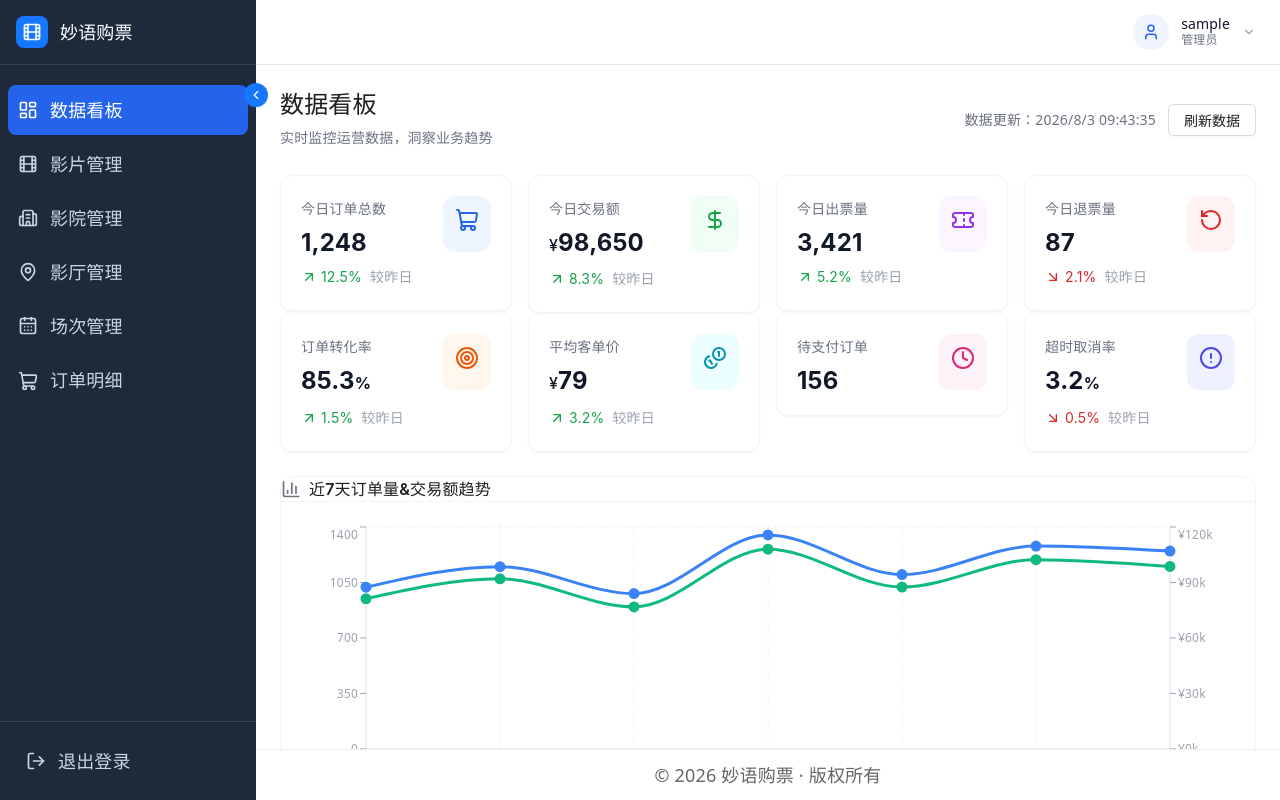
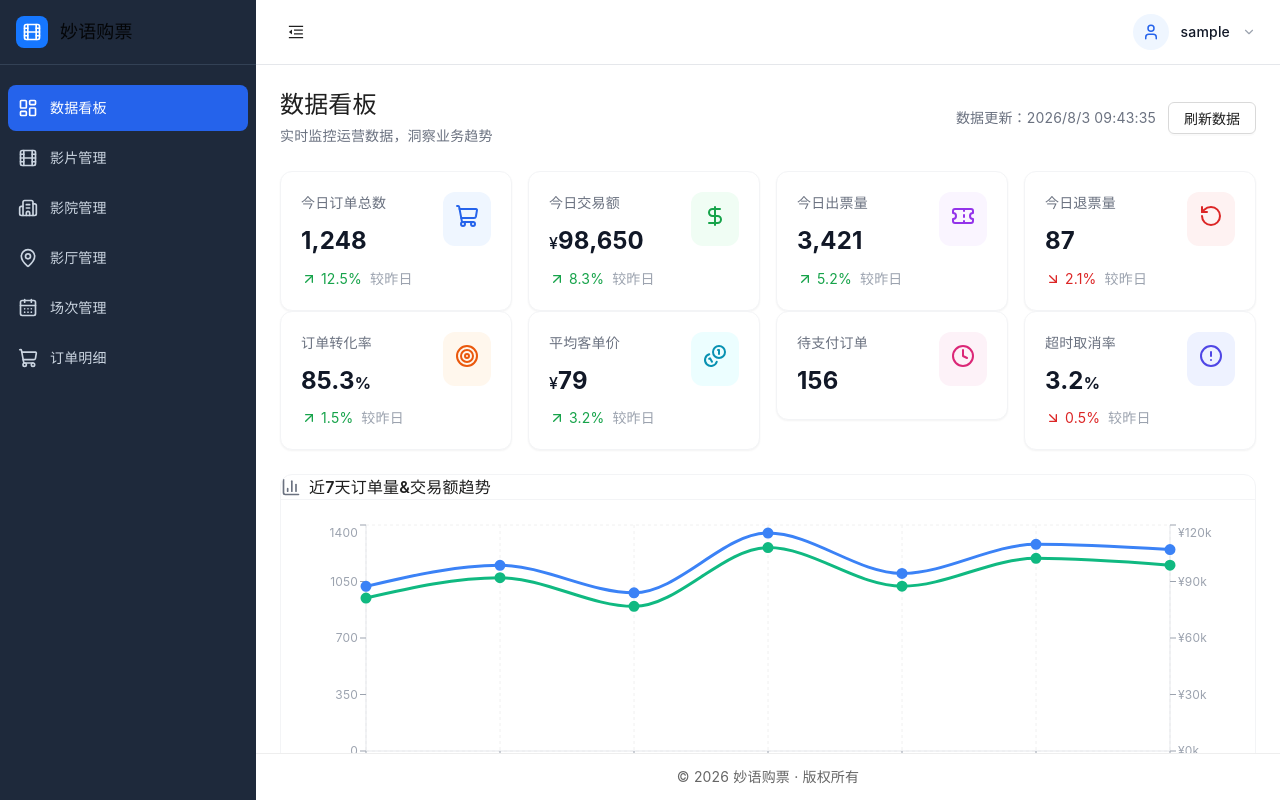
Before and after one commit to dherhf/miaoyu, a React (Vite) app in the folder web-admin-front/: page /dashboard in a window 1280 px wide. Built offline with nearby package versions, Linux system fonts and the light colour scheme; sample sign-in values are in the browser's storage.

Commit message:
refactor(web-admin-front): 重构布局组件，样式抽离为 CSS Module
Sidebar 改用 antd Layout.Sider，折叠按钮移至 Header，消息提示从 sonner 切换为 antd App.useApp()；内联样式统一提取为 CSS Module。

```diff
--- a/web-admin-front/src/App.tsx
+++ b/web-admin-front/src/App.tsx
@@ -1,9 +1,7 @@
-import React from 'react';
 import { RouterProvider, createBrowserRouter, Navigate } from 'react-router-dom';
-import { ConfigProvider } from 'antd';
+import { ConfigProvider, App as AntApp } from 'antd';
 import zhCN from 'antd/locale/zh_CN';
 import 'dayjs/locale/zh-cn';
-import { Toaster } from 'sonner';
 
 // 布局文件
 import { MainLayout } from './layouts';
@@ -20,9 +18,10 @@ import NotFound from './pages/NotFound';
 
 // 状态管理
 import { useAuthStore } from './features/auth';
+import React from "react";
 
 /** 路由鉴权守卫组件 */
-const AuthGuard: React.FC<{ children: React.ReactNode }> = ({ children }) => {
+function AuthGuard({ children }: { children: React.ReactNode }) {
   const { isLoggedIn } = useAuthStore();
 
   // 未登录直接跳登录页
@@ -30,7 +29,7 @@ const AuthGuard: React.FC<{ children: React.ReactNode }> = ({ children }) => {
     return <Navigate to="/login" replace />;
   }
   return <>{children}</>;
-};
+}
 
 // 全局路由配置
 const router = createBrowserRouter([
@@ -60,7 +59,7 @@ const router = createBrowserRouter([
   { path: '*', element: <NotFound /> },
 ]);
 
-const App: React.FC = () => {
+function App() {
   return (
     <React.StrictMode>
       {/* antd全局配置：中文、主色调 */}
@@ -72,19 +71,13 @@ const App: React.FC = () => {
             borderRadius: 6,
           }}}
       >
-        {/* 路由根入口 */}
-        <RouterProvider router={router} />
-
-        {/* 全局消息弹窗 */}
-        <Toaster
-          position="top-right"
-          richColors
-          closeButton
-          duration={3000}
-        />
+        <AntApp>
+          {/* 路由根入口 */}
+          <RouterProvider router={router} />
+        </AntApp>
       </ConfigProvider>
     </React.StrictMode>
   );
-};
+}
 
 export default App;
--- a/web-admin-front/src/layouts/Header.module.css
+++ b/web-admin-front/src/layouts/Header.module.css
@@ -10,6 +10,12 @@
   position: sticky;
   top: 0;
   z-index: 40;
+}
+
+.foldBtn {
+  font-size: 16px;
+  width: 48px;
+  height: 48px;
 }
 
 .right {
@@ -51,8 +57,3 @@
   font-weight: 500;
   color: #111827;
 }
-
-.userRole {
-  font-size: 12px;
-  color: #6b7280;
-}
--- a/web-admin-front/src/layouts/Header.tsx
+++ b/web-admin-front/src/layouts/Header.tsx
@@ -1,20 +1,25 @@
-import React from 'react';
 import { User, ChevronDown, LogOut } from 'lucide-react';
-import { Dropdown } from 'antd';
+import { Button, Dropdown, App } from 'antd';
+import { MenuFoldOutlined, MenuUnfoldOutlined } from '@ant-design/icons';
 import type { MenuProps } from 'antd';
-import { toast } from 'sonner';
 import { useNavigate } from 'react-router-dom';
 import { useAuthStore } from '../features/auth';
 import styles from './Header.module.css';
 
-const AdminHeader: React.FC = () => {
+export interface HeaderProps {
+  collapsed: boolean;
+  onToggle: () => void;
+}
+
+export function AdminHeader({ collapsed, onToggle }: HeaderProps) {
   const { currentUser, logout } = useAuthStore();
   const navigate = useNavigate();
+  const { message } = App.useApp();
 
   const handleLogout = () => {
     logout();
     navigate('/login');
-    toast.success('已退出登录');
+    void message.success('已退出登录');
   };
 
   const menuItems: MenuProps['items'] = [
@@ -29,7 +34,12 @@ const AdminHeader: React.FC = () => {
 
   return (
     <header className={styles.header}>
-      <div />
+      <Button
+        type="text"
+        icon={collapsed ? <MenuUnfoldOutlined /> : <MenuFoldOutlined />}
+        onClick={onToggle}
+        className={styles.foldBtn}
+      />
 
       <div className={styles.right}>
 
@@ -55,9 +65,6 @@ const AdminHeader: React.FC = () => {
               <div className={styles.userName}>
                 {currentUser?.realName || currentUser?.username || '管理员'}
               </div>
-              <div className={styles.userRole}>
-                管理员
-              </div>
             </div>
             <ChevronDown size={14} color="#9ca3af" />
           </div>
@@ -65,6 +72,4 @@ const AdminHeader: React.FC = () => {
       </div>
     </header>
   );
-};
-
-export default AdminHeader;
+}
--- /dev/null
+++ b/web-admin-front/src/layouts/MainLayout.module.css
@@ -0,0 +1,28 @@
+.container {
+  display: flex;
+  height: 100vh;
+  overflow: hidden;
+}
+
+.main {
+  flex: 1;
+  min-width: 0;
+  display: flex;
+  flex-direction: column;
+  overflow: hidden;
+}
+
+.content {
+  flex: 1;
+  overflow-y: auto;
+  padding: 24px;
+  min-height: 0;
+}
+
+.footer {
+  text-align: center;
+  padding: 12px 0;
+  color: #666;
+  flex-shrink: 0;
+  border-top: 1px solid #eee;
+}
--- a/web-admin-front/src/layouts/MainLayout.tsx
+++ b/web-admin-front/src/layouts/MainLayout.tsx
@@ -1,56 +1,32 @@
-import React, { useState } from 'react';
+import { useState } from 'react';
 import { Outlet } from 'react-router-dom';
-import Sidebar from './Sidebar';
-import Header from './Header';
+import { Sidebar } from './Sidebar';
+import { AdminHeader as Header } from './Header';
+import styles from './MainLayout.module.css';
 
-const MainLayout: React.FC = () => {
+export function MainLayout() {
   const [collapsed, setCollapsed] = useState(false);
 
   return (
-    <div style={{ display: 'flex', height: '100vh', overflow: 'hidden' }}>
+    <div className={styles.container}>
       {/* 侧边栏：flexShrink:0 固定宽度，折叠过渡由自身 transition 驱动 */}
-      <Sidebar collapsed={collapsed} onToggle={() => setCollapsed(!collapsed)} />
+      <Sidebar collapsed={collapsed} />
 
       {/* 右侧：flex:1 自动占满剩余宽度 */}
-      <div
-        style={{
-          flex: 1,
-          minWidth: 0,
-          display: 'flex',
-          flexDirection: 'column',
-          overflow: 'hidden',
-        }}
-      >
+      <div className={styles.main}>
         {/* 顶部栏 */}
-        <Header />
+        <Header collapsed={collapsed} onToggle={() => setCollapsed(!collapsed)} />
 
         {/* 内容区域：撑满剩余高度 + 独立滚动 */}
-        <main
-          style={{
-            flex: 1,
-            overflowY: 'auto',
-            padding: 24,
-            minHeight: 0,
-          }}
-        >
+        <main className={styles.content}>
           <Outlet />
         </main>
 
         {/* 页脚 */}
-        <footer
-          style={{
-            textAlign: 'center',
-            padding: '12px 0',
-            color: '#666',
-            flexShrink: 0,
-            borderTop: '1px solid #eee',
-          }}
-        >
+        <footer className={styles.footer}>
           © 2026 妙语购票 · 版权所有
         </footer>
       </div>
     </div>
   );
-};
-
-export default MainLayout;
+}
--- /dev/null
+++ b/web-admin-front/src/layouts/Sidebar.module.css
@@ -0,0 +1,109 @@
+.sider {
+  background: #1e293b !important;
+  height: 100vh;
+  flex-shrink: 0;
+}
+
+.sider :global(.ant-layout-sider-children) {
+  display: flex;
+  flex-direction: column;
+  height: 100%;
+}
+
+.logo {
+  height: 64px;
+  display: flex;
+  align-items: center;
+  border-bottom: 1px solid #334155;
+  padding: 0 16px;
+  gap: 12px;
+  flex-shrink: 0;
+}
+
+.sider:global(.ant-layout-sider-collapsed) .logo {
+  padding: 0 8px;
+}
+
+.logoIcon {
+  width: 32px;
+  height: 32px;
+  border-radius: 8px;
+  background: #1677ff;
+  flex-shrink: 0;
+  display: flex;
+  align-items: center;
+  justify-content: center;
+}
+
+.logoText {
+  font-weight: 700;
+  font-size: 18px;
+  white-space: nowrap;
+}
+
+.nav {
+  flex: 1;
+  overflow-y: auto;
+  margin-top: 16px;
+  padding: 0 8px;
+}
+
+.menuLink {
+  text-decoration: none;
+}
+
+.menuItem {
+  display: flex;
+  align-items: center;
+  gap: 12px;
+  padding: 12px 10px;
+  border-radius: 8px;
+  cursor: pointer;
+  margin-top: 4px;
+  background: transparent;
+  color: #cbd5e1;
+  transition: background 0.2s;
+}
+
+.menuItem.active {
+  background: #2563eb;
+  color: #fff;
+}
+
+.menuItem:not(.active):hover {
+  background: #334155;
+}
+
+.menuIcon {
+  flex-shrink: 0;
+}
+
+.menuText {
+  white-space: nowrap;
+}
+
+.footer {
+  padding: 16px;
+  border-top: 1px solid #334155;
+  flex-shrink: 0;
+}
+
+.logoutBtn {
+  display: flex;
+  align-items: center;
+  gap: 12px;
+  padding: 10px;
+  border-radius: 8px;
+  cursor: pointer;
+  color: #cbd5e1;
+  justify-content: flex-start;
+  transition: background 0.2s;
+}
+
+.sider:global(.ant-layout-sider-collapsed) .logoutBtn {
+  justify-content: center;
+}
+
+.logoutBtn:hover {
+  background: #334155;
+}
--- a/web-admin-front/src/layouts/Sidebar.tsx
+++ b/web-admin-front/src/layouts/Sidebar.tsx
@@ -1,6 +1,5 @@
-import React from 'react';
 import { Link, useLocation } from 'react-router-dom';
-import { Button } from 'antd';
+import { Layout } from 'antd';
 import {
   LayoutDashboard,
   Film,
@@ -8,17 +7,12 @@ import {
   MapPin,
   CalendarDays,
   ShoppingCart,
-  ChevronLeft,
-  ChevronRight,
-  LogOut,
 } from 'lucide-react';
-import { toast } from 'sonner';
-import { useNavigate } from 'react-router-dom';
-import { useAuthStore } from '../features/auth';
+import styles from './Sidebar.module.css';
+const { Sider } = Layout;
 
 export interface SidebarProps {
   collapsed: boolean;
-  onToggle: () => void;
 }
 
 const menuItems = [
@@ -30,167 +24,52 @@ const menuItems = [
   { path: '/orders', label: '订单明细', icon: ShoppingCart },
 ];
 
-const Sidebar: React.FC<SidebarProps> = ({ collapsed, onToggle }) => {
+export function Sidebar({ collapsed }: SidebarProps) {
   const location = useLocation();
-  const navigate = useNavigate();
-  const { logout } = useAuthStore();
-
-  const handleLogout = () => {
-    logout();
-    navigate('/login');
-    toast.success('已退出登录');
-  };
 
   const activePath = location.pathname === '/' ? '/dashboard' : location.pathname;
 
-  const siderWidth = collapsed ? 64 : 256;
-
   return (
-    <aside
-      style={{
-        width: siderWidth,
-        minWidth: siderWidth,
-        maxWidth: siderWidth,
-        height: '100vh',
-        background: '#1e293b',
-        transition: 'width 0.3s ease, min-width 0.3s ease, max-width 0.3s ease',
-        color: '#fff',
-        display: 'flex',
-        flexDirection: 'column',
-        position: 'relative',
-        flexShrink: 0,
-      }}
+    <Sider
+      trigger={null}
+      collapsible
+      collapsed={collapsed}
+      width={256}
+      collapsedWidth={64}
+      theme="dark"
+      className={styles.sider}
     >
       {/* Logo区域 */}
-      <div
-        style={{
-          height: 64,
-          display: 'flex',
-          alignItems: 'center',
-          borderBottom: '1px solid #334155',
-          padding: collapsed ? '0 8px' : '0 16px',
-          gap: 12,
-          flexShrink: 0,
-        }}
-      >
-        <div
-          style={{
-            width: 32,
-            height: 32,
-            borderRadius: 8,
-            background: '#1677ff',
-            flexShrink: 0,
-            display: 'flex',
-            alignItems: 'center',
-            justifyContent: 'center',
-          }}
-        >
+      <div className={styles.logo}>
+        <div className={styles.logoIcon}>
           <Film size={20} color="#fff" />
         </div>
         {!collapsed && (
-          <span style={{ fontWeight: 700, fontSize: 18, whiteSpace: 'nowrap' }}>
-            妙语购票
-          </span>
+          <span className={styles.logoText}>妙语购票</span>
         )}
       </div>
 
-      {/* 折叠按钮 */}
-      <div
-        style={{
-          position: 'absolute',
-          right: 0,
-          top: 80,
-          transform: 'translate(50%, 0)',
-          zIndex: 10,
-        }}
-      >
-        <Button
-          shape="circle"
-          size="small"
-          type="primary"
-          onClick={onToggle}
-          icon={collapsed ? <ChevronRight size={14} /> : <ChevronLeft size={14} />}
-        />
-      </div>
-
       {/* 菜单列表 */}
-      <nav
-        style={{
-          flex: 1,
-          overflowY: 'auto',
-          marginTop: 16,
-          padding: '0 8px',
-        }}
-      >
+      <nav className={styles.nav}>
         {menuItems.map((item) => {
           const Icon = item.icon;
           const isActive = activePath === item.path;
+          const itemClass = isActive
+            ? `${styles.menuItem} ${styles.active}`
+            : styles.menuItem;
           return (
-            <Link key={item.path} to={item.path} style={{ textDecoration: 'none' }}>
+            <Link key={item.path} to={item.path} className={styles.menuLink}>
               <div
-                style={{
-                  display: 'flex',
-                  alignItems: 'center',
-                  gap: 12,
-                  padding: '12px 10px',
-                  borderRadius: 8,
-                  cursor: 'pointer',
-                  marginTop: 4,
-                  background: isActive ? '#2563eb' : 'transparent',
-                  color: isActive ? '#fff' : '#cbd5e1',
-                  transition: 'background 0.2s',
-                }}
-                onMouseEnter={(e) => {
-                  if (!isActive) e.currentTarget.style.background = '#334155';
-                }}
-                onMouseLeave={(e) => {
-                  if (!isActive) e.currentTarget.style.background = 'transparent';
-                }}
+                className={itemClass}
                 title={collapsed ? item.label : undefined}
               >
-                <Icon size={20} style={{ flexShrink: 0 }} />
-                {!collapsed && <span style={{ whiteSpace: 'nowrap' }}>{item.label}</span>}
+                <Icon size={20} className={styles.menuIcon} />
+                {!collapsed && <span className={styles.menuText}>{item.label}</span>}
               </div>
             </Link>
           );
         })}
       </nav>
-
-      {/* 底部退出 */}
-      <div
-        style={{
-          padding: 16,
-          borderTop: '1px solid #334155',
-          flexShrink: 0,
-        }}
-      >
-        <div
-          style={{
-            display: 'flex',
-            alignItems: 'center',
-            gap: 12,
-            padding: '10px',
-            borderRadius: 8,
-            cursor: 'pointer',
-            color: '#cbd5e1',
-            justifyContent: collapsed ? 'center' : 'flex-start',
-            transition: 'background 0.2s',
-          }}
-          onClick={handleLogout}
-          onMouseEnter={(e) => {
-            e.currentTarget.style.background = '#334155';
-          }}
-          onMouseLeave={(e) => {
-            e.currentTarget.style.background = 'transparent';
-          }}
-          title={collapsed ? '退出登录' : undefined}
-        >
-          <LogOut size={20} />
-          {!collapsed && <span>退出登录</span>}
-        </div>
-      </div>
-    </aside>
+    </Sider>
   );
-};
-
-export default Sidebar;
+}
--- a/web-admin-front/src/layouts/index.ts
+++ b/web-admin-front/src/layouts/index.ts
@@ -1 +1 @@
-export { default as MainLayout } from './MainLayout';
+export { MainLayout } from './MainLayout';
```
